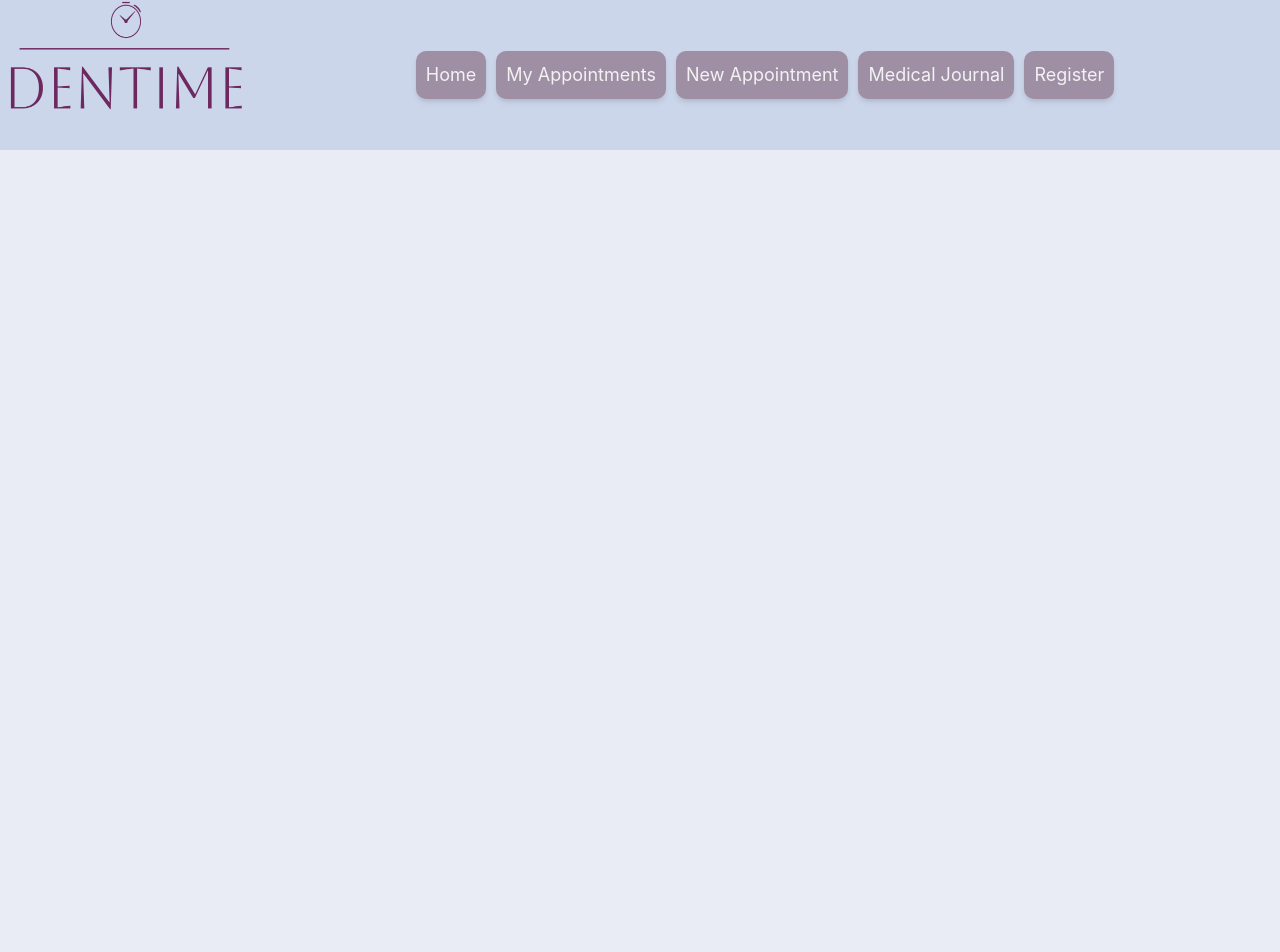
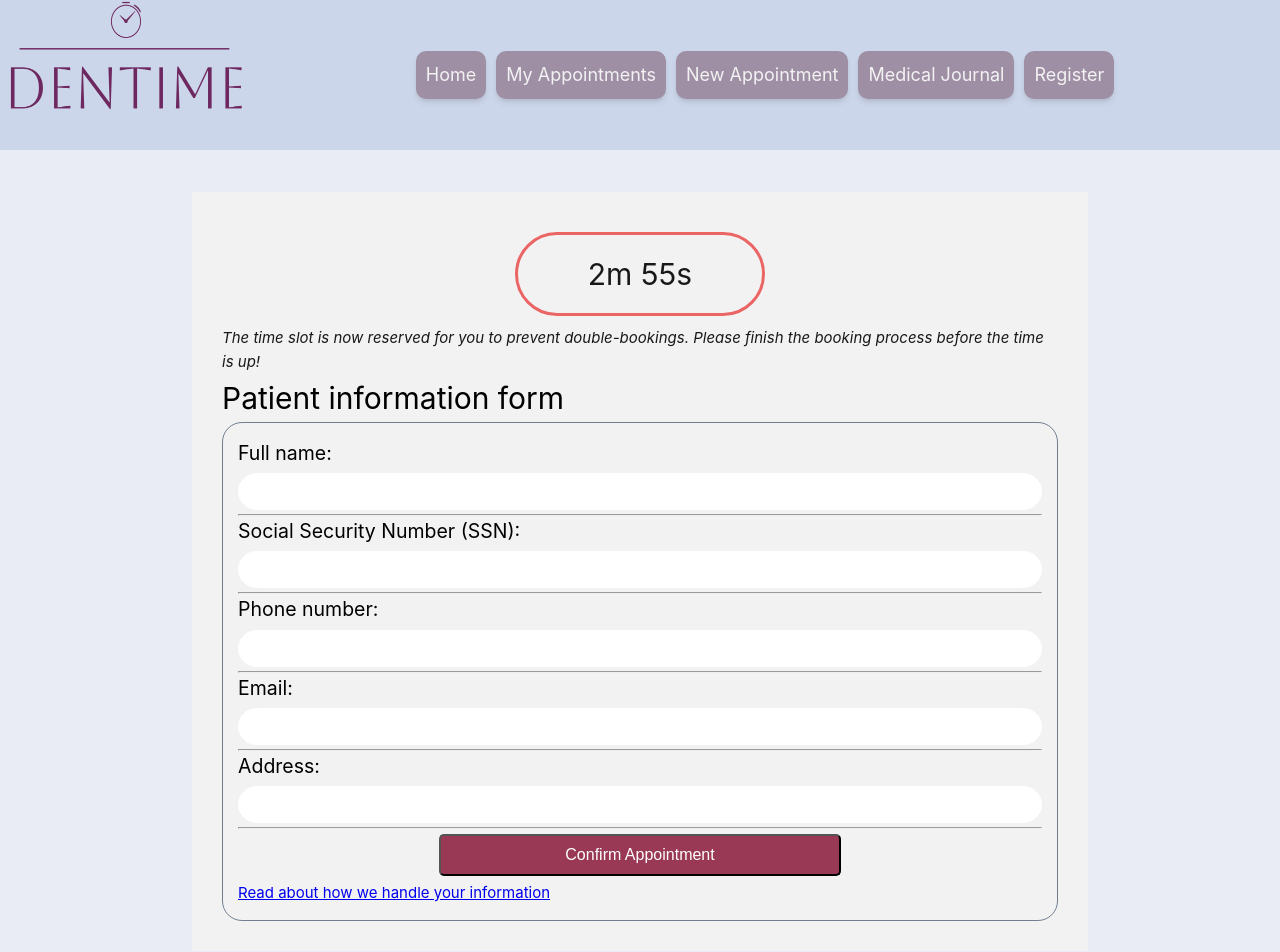
Before and after one commit to gusalzib/Distributed-Systems---Dental-Health-Care-System, a Vue app in the folder dentalHeathcareSystem/client_patient/: page /single_appointment in a window 1280 px wide. Shown: the top 952 px of the page. Before the commit the page ends 800 px from the top, so only its background shows below. Built offline with nearby package versions, Linux system fonts and the light colour scheme; no server answers.

Commit message:
#18 add the single appointment page where the patient can fill in their personal info and confirm booking

```diff
--- a/dentalHeathcareSystem/client_patient/package.json
+++ b/dentalHeathcareSystem/client_patient/package.json
@@ -11,6 +11,8 @@
   },
   "dependencies": {
     "axios": "^1.7.7",
+    "path": "^0.12.7",
+    "router": "^1.3.8",
     "vue": "^3.5.12",
     "vue-router": "^4.4.5"
   },
--- a/dentalHeathcareSystem/client_patient/src/assets/main.css
+++ b/dentalHeathcareSystem/client_patient/src/assets/main.css
@@ -18,6 +18,12 @@ button:hover{
   background-color: rgb(184, 13, 13);
 
 }
+
+.submit-button{
+  background-color: var(--submit-btn);
+  width: 50%;
+  margin: 5px auto;
+}
 h2{
   color: var(--vt-c-black);
 }
@@ -25,7 +31,10 @@ h2{
 p{
   color: var(--vt-c-black);
 }
+label{
+  font-size: 1.3em;
 
+}
 .nav{
  width: 100%;
  align-items: center;
@@ -225,6 +234,18 @@ header{
   box-shadow: var(--heavy-shadow);
 }
 
+@media only screen and (max-width: 1580px){
+  .appointments-container{
+    margin-top: 15%;
+  }
+}
+
+@media only screen and (max-width: 880px){
+  .appointments-container{
+    margin-top: 30%;
+    border: 1px red solid;
+  }
+}
 /*XXXXXXXXXXXXXXXXXXXXXXXXXXXXXXXXXXXXXXXXXXXXXXXXX Privacy Policy PAGE  xxxxxxxxxxxxxxxxxxxxxxxxxxxxxxxxxxxxxxxxxxxxxxxxxxxxxxxx*/
 .privacy-container{
   color: var(--vt-c-black);
@@ -324,6 +345,49 @@ the card, which is also something that we might need to add later.*/
     width: 50%;
   }
 }
+/*XXXXXXXXXXXXXXXXXXXXXXXXXXXXXXXXXXXXXXXXXXXXXXXXX  Single Appointment PAGE  xxxxxxxxxxxxxxxxxxxxxxxxxxxxxxxxxxxxxxxxxxxxxxxxxxxxxxxx*/
+.single-appointment-container{
+  padding: 30px;
+  width: 70%;
+  height: auto;
+  background-color: var(--vt-c-white-mute);
+  margin: 15% auto;
+}
+
+.patient-information-form{
+  border: 1px slategrey solid;
+  border-radius: 20px;
+  padding: 15px;
+  display: flex;
+  flex-direction: column;
+  justify-items: left;
+}
+
+.patient-information-form input{
+  padding: 10px;
+  margin: 4px auto;
+  width: 100%;
+  border-radius: 30px;
+  border: 1px white solid;
+}
+
+.patient-information-form input:hover{
+  border: 1px black solid;
+}
+
+.countdown{
+  border: 3px rgb(235, 101, 101) solid;
+  border-radius: 50px;
+  align-items: center;
+  padding: 10px;
+  width: 30%;
+  margin: 10px auto;
+}
+#timer{
+  text-align: center;
+  font-size: 2em;
+  margin: 5px auto;
+}
 /*XXXXXXXXXXXXXXXXXXXXXXXXXXXXXXXXXXXXXXXXXXXXXXXXX  PAGE  xxxxxxxxxxxxxxxxxxxxxxxxxxxxxxxxxxxxxxxxxxxxxxxxxxxxxxxx*/
 
 /*XXXXXXXXXXXXXXXXXXXXXXXXXXXXXXXXXXXXXXXXXXXXXXXXX  PAGE  xxxxxxxxxxxxxxxxxxxxxxxxxxxxxxxxxxxxxxxxxxxxxxxxxxxxxxxx*/
@@ -331,5 +395,3 @@ the card, which is also something that we might need to add later.*/
 /*XXXXXXXXXXXXXXXXXXXXXXXXXXXXXXXXXXXXXXXXXXXXXXXXX  PAGE  xxxxxxxxxxxxxxxxxxxxxxxxxxxxxxxxxxxxxxxxxxxxxxxxxxxxxxxx*/
 
 /*XXXXXXXXXXXXXXXXXXXXXXXXXXXXXXXXXXXXXXXXXXXXXXXXX  PAGE  xxxxxxxxxxxxxxxxxxxxxxxxxxxxxxxxxxxxxxxxxxxxxxxxxxxxxxxx*/
-
-/*XXXXXXXXXXXXXXXXXXXXXXXXXXXXXXXXXXXXXXXXXXXXXXXXX  PAGE  xxxxxxxxxxxxxxxxxxxxxxxxxxxxxxxxxxxxxxxxxxxxxxxxxxxxxxxx*/
--- a/dentalHeathcareSystem/client_patient/src/router.js
+++ b/dentalHeathcareSystem/client_patient/src/router.js
@@ -4,12 +4,14 @@ import Home from "./views/Home.vue";
 import NewAppointment from "./views/NewAppointment.vue";
 import PrivacyPolicy from "./views/PrivacyPolicy.vue";
 import MyAppointments from "./views/MyAppointments.vue";
+import SingleAppointment from "./views/SingleAppointment.vue";
 
 const routes = [
   { path: "/", name: "home", component: Home },
   { path: "/new/appointment", name: "newAppointment", component: NewAppointment },
   { path: '/privacy_policy', name: 'privacy_policy', component: PrivacyPolicy },
-  {path: '/my_appointments', name: 'my_appointments', component: MyAppointments}
+  { path: '/my_appointments', name: 'my_appointments', component: MyAppointments },
+  {path: '/single_appointment', name: 'singleAppointment', component: SingleAppointment}
 
 ];
 
--- a/dentalHeathcareSystem/client_patient/src/views/NewAppointment.vue
+++ b/dentalHeathcareSystem/client_patient/src/views/NewAppointment.vue
@@ -20,63 +20,64 @@
 
           <hr>
 
+          <!-- Later on, the select button will have the responsibility of triggering the countdown timer for the booking process -->
           <div class="appointments-card">
             <h2><strong>Clinic name </strong>| 01-07-2024 | 12:00 AM | Svensson Street 23D</h2>
-            <button class="select-button">Select</button>
+            <button class="select-button" @click="redirectToAppointment()">Select</button>
           </div>
           <div class="appointments-card">
             <h2><strong>Clinic name </strong>| 01-07-2024 | 12:00 AM | Svensson Street 23D</h2>
-            <button class="select-button">Select</button>
+            <button class="select-button" @click="redirectToAppointment()">Select</button>
           </div>
           <div class="appointments-card">
             <h2><strong>Clinic name </strong>| 01-07-2024 | 12:00 AM | Svensson Street 23D</h2>
-            <button class="select-button">Select</button>
+            <button class="select-button" @click="redirectToAppointment()">Select</button>
           </div>
           <div class="appointments-card">
             <h2><strong>Clinic name </strong>| 01-07-2024 | 12:00 AM | Svensson Street 23D</h2>
-            <button class="select-button">Select</button>
+            <button class="select-button" @click="redirectToAppointment()">Select</button>
           </div>
           <div class="appointments-card">
             <h2><strong>Clinic name </strong>| 01-07-2024 | 12:00 AM | Svensson Street 23D</h2>
-            <button class="select-button">Select</button>
+            <button class="select-button" @click="redirectToAppointment()">Select</button>
           </div>
 
           <div class="appointments-card">
             <h2><strong>Clinic name </strong>| 01-07-2024 | 12:00 AM | Svensson Street 23D</h2>
-            <button class="select-button">Select</button>
+            <button class="select-button" @click="redirectToAppointment()">Select</button>
           </div>
           <div class="appointments-card">
             <h2><strong>Clinic name </strong>| 01-07-2024 | 12:00 AM | Svensson Street 23D</h2>
-            <button class="select-button">Select</button>
+            <button class="select-button" @click="redirectToAppointment()">Select</button>
           </div>
 
           <div class="appointments-card">
             <h2><strong>Clinic name </strong>| 01-07-2024 | 12:00 AM | Svensson Street 23D</h2>
-            <button class="select-button">Select</button>
+            <button class="select-button" @click="redirectToAppointment()">Select</button>
           </div>
           <div class="appointments-card">
             <h2><strong>Clinic name </strong>| 01-07-2024 | 12:00 AM | Svensson Street 23D</h2>
-            <button class="select-button">Select</button>
+            <button class="select-button" @click="redirectToAppointment()">Select</button>
           </div>
           <div class="appointments-card">
             <h2><strong>Clinic name </strong>| 01-07-2024 | 12:00 AM | Svensson Street 23D</h2>
-            <button class="select-button">Select</button>
+            <button class="select-button" @click="redirectToAppointment()">Select</button>
           </div>
           <div class="appointments-card">
             <h2><strong>Clinic name </strong>| 01-07-2024 | 12:00 AM | Svensson Street 23D</h2>
-            <button class="select-button">Select</button>
+            <button class="select-button" @click="redirectToAppointment()">Select</button>
           </div>
           <div class="appointments-card">
             <h2><strong>Clinic name </strong>| 01-07-2024 | 12:00 AM | Svensson Street 23D</h2>
-            <button class="select-button">Select</button>
+            <button class="select-button" @click="redirectToAppointment()">Select</button>
           </div>
           <div class="appointments-card">
             <h2><strong>Clinic name </strong>| 01-07-2024 | 12:00 AM | Svensson Street 23D</h2>
-            <button class="select-button">Select</button>
+            <button class="select-button" @click="redirectToAppointment()">Select</button>
           </div>
           <div class="appointments-card">
             <h2><strong>Clinic name </strong>| 01-07-2024 | 12:00 AM | Svensson Street 23D</h2>
-            <button class="select-button">Select</button>
+            <button class="select-button" @click="redirectToAppointment()">Select</button>
           </div>
         </div>
 
@@ -87,6 +88,7 @@
 <script>
 // @ is an alias to /src
 import { Api } from '@/Api'
+import router from '@/router'
 
 export default {
   name: 'newAppointment',
@@ -98,7 +100,10 @@ export default {
   mounted() {
 
   },
-  methods: {
+    methods: {
+        redirectToAppointment() {
+        router.push({path: '/single_appointment'})
+    }
   }
 }
 </script>
--- /dev/null
+++ b/dentalHeathcareSystem/client_patient/src/views/SingleAppointment.vue
@@ -0,0 +1,87 @@
+<template>
+  <main>
+        <div class="single-appointment-container">
+            <div class="countdown">
+                <p id="timer"></p>
+
+            </div>
+            <p><em>The time slot is now reserved for you to prevent double-bookings. Please finish the booking process before the time is up!</em></p>
+            <h1>Patient information form</h1>
+            <div class="patient-information-form">
+                <label>Full name: </label>
+                <input type="text" id="patient-name"  v-model="patient.name">
+                <hr>
+                <label>Social Security Number (SSN): </label>
+                <input type="text" id="patient-ssn" v-model="patient.ssn">
+                <hr>
+
+                <label>Phone number: </label>
+                <input type="text" id="patient-phone" v-model="patient.phone_number">
+                <hr>
+
+                <label>Email: </label>
+                <input type="email" id="patient-email" v-model="patient.email">
+                <hr>
+
+                <label>Address: </label>
+                <input type="address" id="patient-address" v-model="patient.address">
+                <hr>
+                <button class="submit-button">Confirm Appointment</button>
+                <router-link to="/privacy_policy">Read about how we handle your information</router-link>
+            </div>
+        </div>
+  </main>
+</template>
+
+
+<script>
+// @ is an alias to /src
+import { Api } from '@/Api'
+
+export default {
+  name: 'singleAppointment',
+  data() {
+    return {
+        patient: {
+            name: '',
+            email: '',
+            phone_number: '',
+            ssn: '',
+            address: '',
+        },
+    }
+  },
+  mounted() {
+      this.countdown();
+  },
+    methods: {
+        countdown() {
+
+            //set the timer 3 mintues ahead of the current time
+            var countDownDate = new Date();
+            countDownDate.setMinutes(countDownDate.getMinutes() + 3);
+            countDownDate = countDownDate.getTime();
+
+
+            // Update the count down time every 1 second until it reaches the end of 3 minutes
+            var x = setInterval(function() {
+                var now = new Date().getTime();
+
+                var distance = countDownDate - now;
+
+                var minutes = Math.floor((distance % (1000 * 60 * 60)) / (1000 * 60));
+                var seconds = Math.floor((distance % (1000 * 60)) / 1000);
+
+                document.getElementById("timer").innerHTML =  minutes + "m " + seconds + "s ";
+
+                if (distance < 0) {
+                    clearInterval(x);
+                    document.getElementById("timer").innerHTML = "EXPIRED";
+                }
+            }, 1000);
+        }
+  }
+}
+</script>
+
+<style src="../assets/main.css"></style>
```
Also changed, not shown: 1 other file (tests, documents, lock files or other folders).
